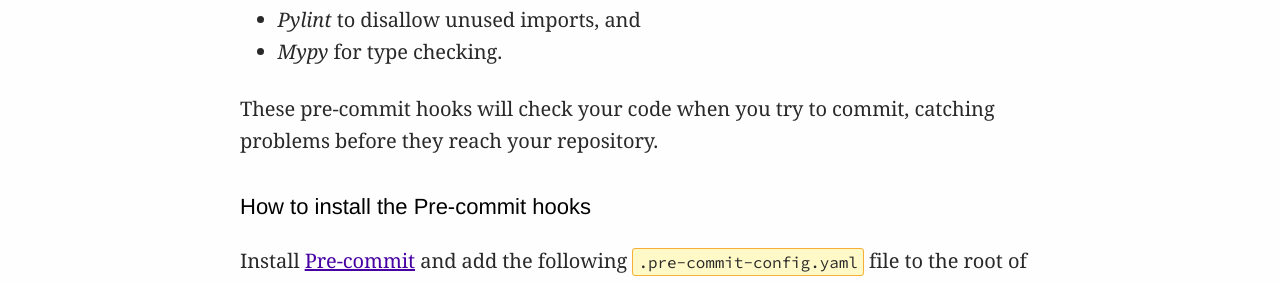
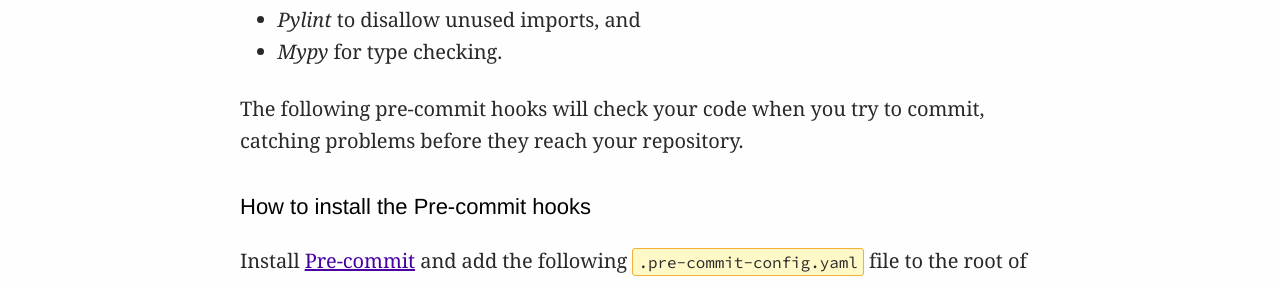
Before and after one commit to explodinglabs/explodinglabs.github.io, a Jekyll site: the page built from docs/_posts/python/2021-07-01-code-quality-pre-commit.markdown, in a window 1280 px wide. Shown: the part 437-720 px from the top of the page. Built offline with Jekyll 4.4.1, drawn with Linux system fonts in a browser that asks for light colours.

Commit message:
Update 2021-07-01-code-quality-pre-commit.markdown

```diff
--- a/docs/_posts/python/2021-07-01-code-quality-pre-commit.markdown
+++ b/docs/_posts/python/2021-07-01-code-quality-pre-commit.markdown
@@ -26,8 +26,8 @@ I use the following code quality checks:
 - *Pylint* to disallow unused imports, and
 - *Mypy* for type checking.
 
-These pre-commit hooks will check your code when you try to commit, catching problems before they
-reach your repository.
+The following pre-commit hooks will check your code when you try to commit, catching problems
+before they reach your repository.
 
 ## How to install the Pre-commit hooks
 
```
